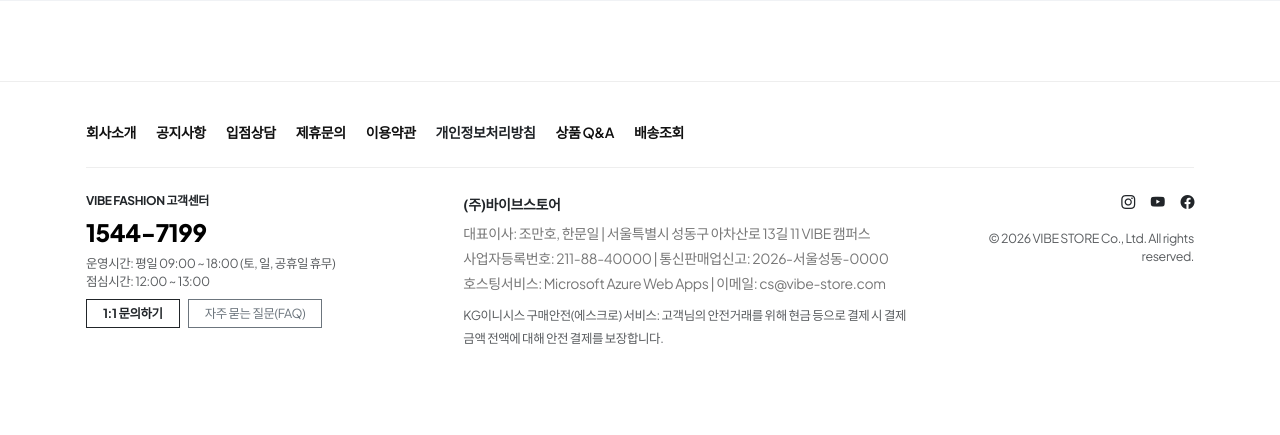
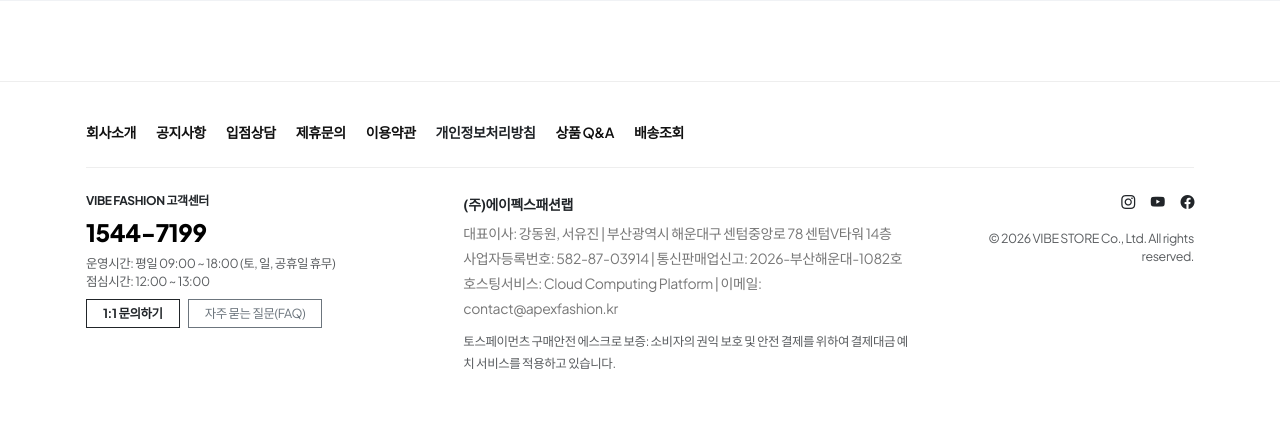
Before and after one commit to JOOWAN1030/vibe-fashion_test01, a Flask app: page /auth/forgot-password in a window 1280 px wide. Shown: the part 847-1282 px from the top of the page. Before the commit the page ends 1191 px from the top, so only its background shows below. Run offline with Flask 3, Linux system fonts and the light colour scheme.

Commit message:
chore: 푸터 사업자 정보 및 구매안전 에스크로 안내 문구 임의 변경

```diff
--- a/app/templates/base.html
+++ b/app/templates/base.html
@@ -195,14 +195,14 @@
 
                 <!-- 사업자 및 에스크로 정보 -->
                 <div class="col-lg-5 col-md-6 ms-footer-company-info">
-                    <p class="mb-1 fw-bold text-dark">(주)바이브스토어</p>
+                    <p class="mb-1 fw-bold text-dark">(주)에이펙스패션랩</p>
                     <p class="mb-0">
-                        대표이사: 조만호, 한문일 | 서울특별시 성동구 아차산로 13길 11 VIBE 캠퍼스<br>
-                        사업자등록번호: 211-88-40000 | 통신판매업신고: 2026-서울성동-0000<br>
-                        호스팅서비스: Microsoft Azure Web Apps | 이메일: cs@vibe-store.com
+                        대표이사: 강동원, 서유진 | 부산광역시 해운대구 센텀중앙로 78 센텀V타워 14층<br>
+                        사업자등록번호: 582-87-03914 | 통신판매업신고: 2026-부산해운대-1082호<br>
+                        호스팅서비스: Cloud Computing Platform | 이메일: contact@apexfashion.kr
                     </p>
                     <p class="mt-2 text-muted extra-small mb-0">
-                        KG이니시스 구매안전(에스크로) 서비스: 고객님의 안전거래를 위해 현금 등으로 결제 시 결제금액 전액에 대해 안전 결제를 보장합니다.
+                        토스페이먼츠 구매안전 에스크로 보증: 소비자의 권익 보호 및 안전 결제를 위하여 결제대금 예치 서비스를 적용하고 있습니다.
                     </p>
                 </div>
 
```
